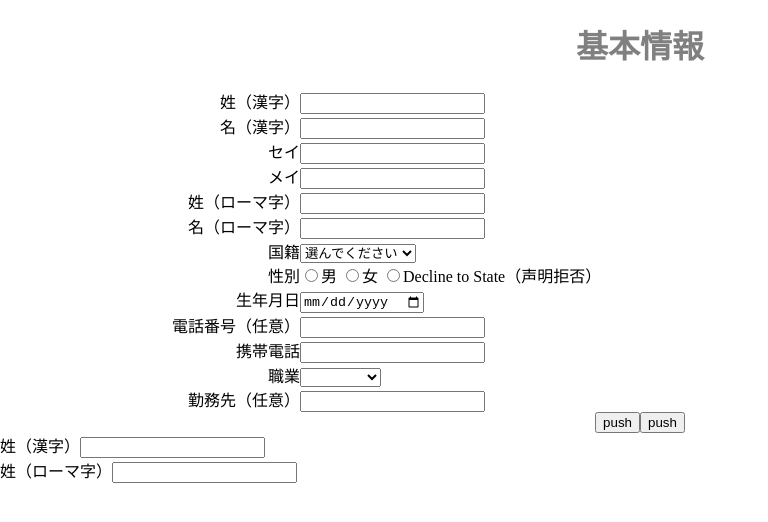
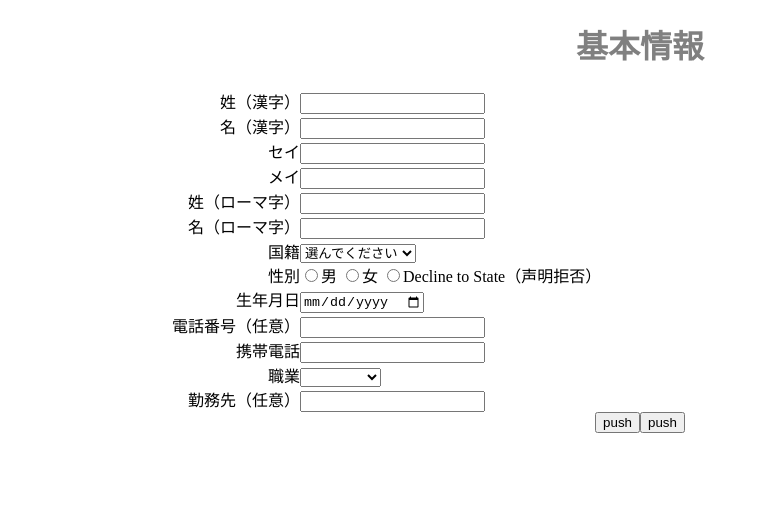
Before and after one commit to RigHakiko/20230214_SaiGaiYuShi_vue_copy_from_github02, a Vue app in the folder 20230208_01_project_vue2_cli_01/: page / in a window 1280 px wide. Shown: the top 522 px of the page, without its empty margins (0-768 px from the left). Built offline with nearby package versions, Linux system fonts and the light colour scheme.

Commit message:
注释掉为了测试而弄的组建

```diff
--- a/20230208_01_project_vue2_cli_01/src/App.vue
+++ b/20230208_01_project_vue2_cli_01/src/App.vue
@@ -1,7 +1,7 @@
 <template>
   <div id="app">
     <Content01></Content01>
-    <Content01CopyTmp></Content01CopyTmp>
+    <!-- <Content01CopyTmp></Content01CopyTmp> -->
   </div>
 </template>
 
```
